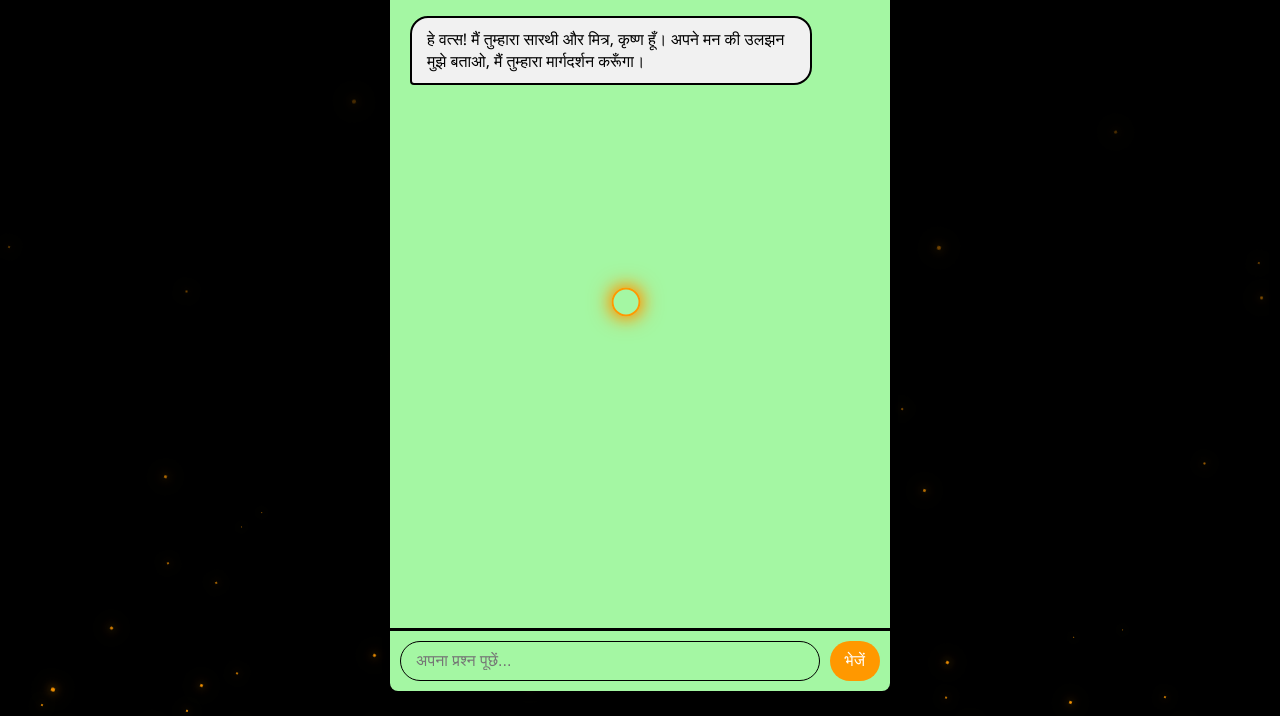
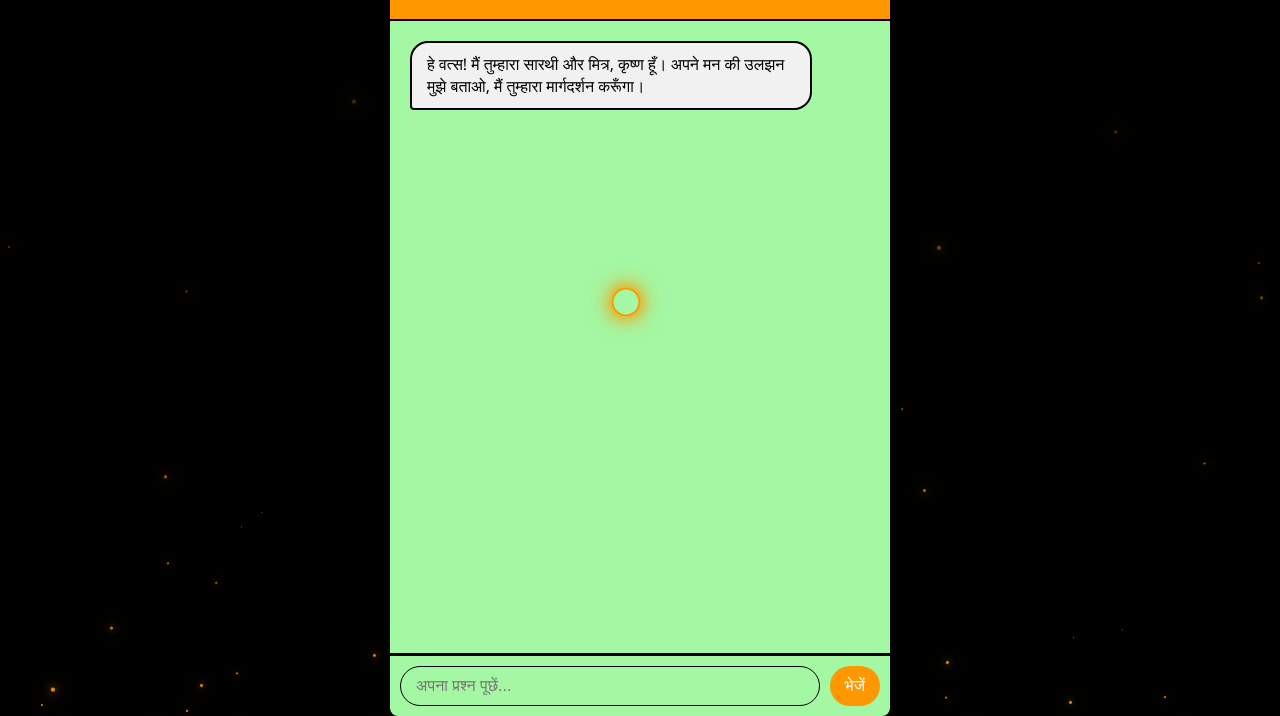
Before and after one commit to omShukla0711/krishna, a plain HTML site: page krishna-chatbot/public/index.html in a window 1280 px wide. Shown: the part 84-800 px from the top of the page. Drawn offline with Linux system fonts and the light colour scheme.

Commit message:
Update style.css

```diff
--- a/krishna-chatbot/public/style.css
+++ b/krishna-chatbot/public/style.css
@@ -84,7 +84,7 @@ body.dark-mode .cursor-glow {
 
 .chat-container {
     width: 500px;
-    height: 100%;
+    height: 100vh;
     background-color: #a4f7a3;;
     border-radius: 8px;
     box-shadow: 0 2px 10px rgba(0, 0, 0, 0.1);
@@ -92,7 +92,7 @@ body.dark-mode .cursor-glow {
     flex-direction: column;
     transition: background-color 0.3s;
     z-index: 10;
-    margin-bottom:50px;
+
 }
 
 body.dark-mode .chat-container {
```
